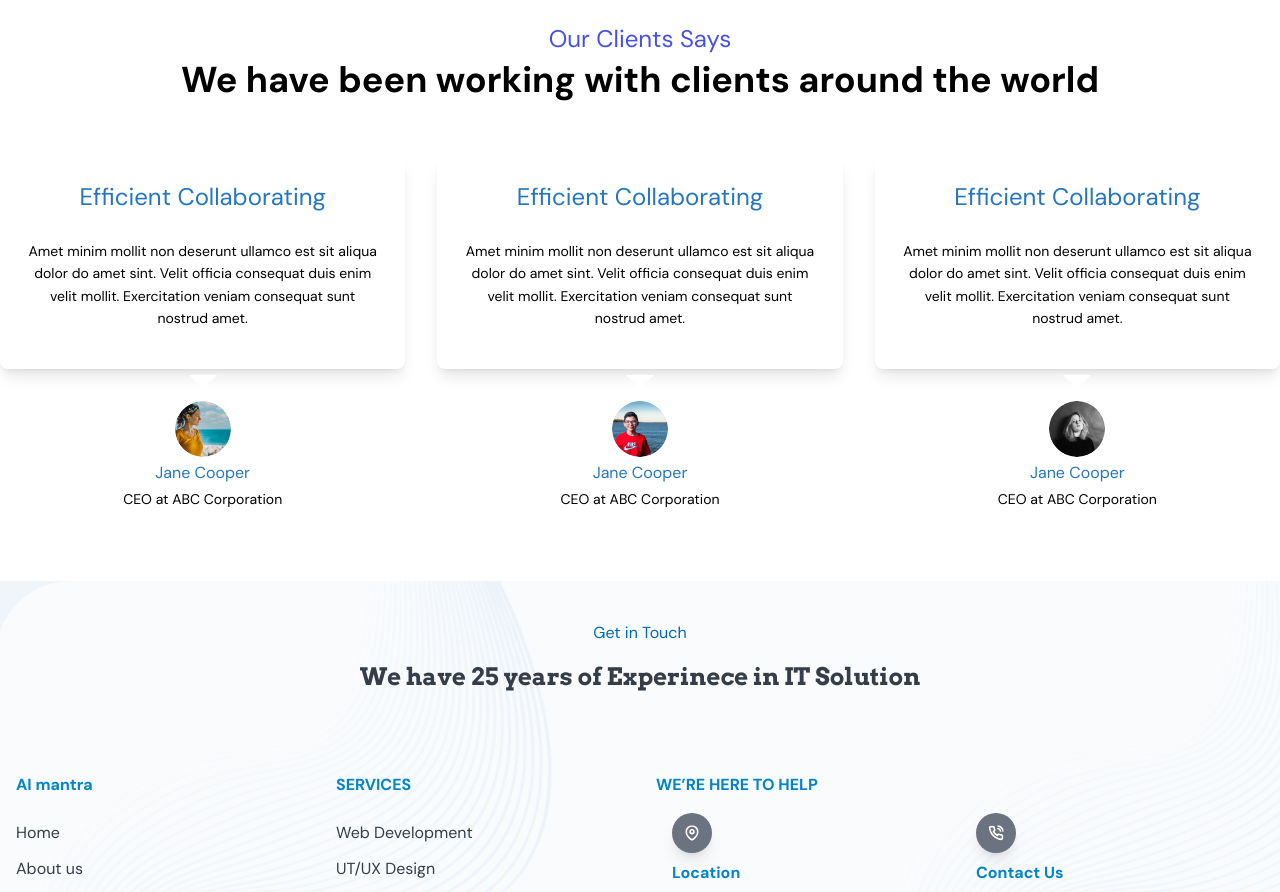
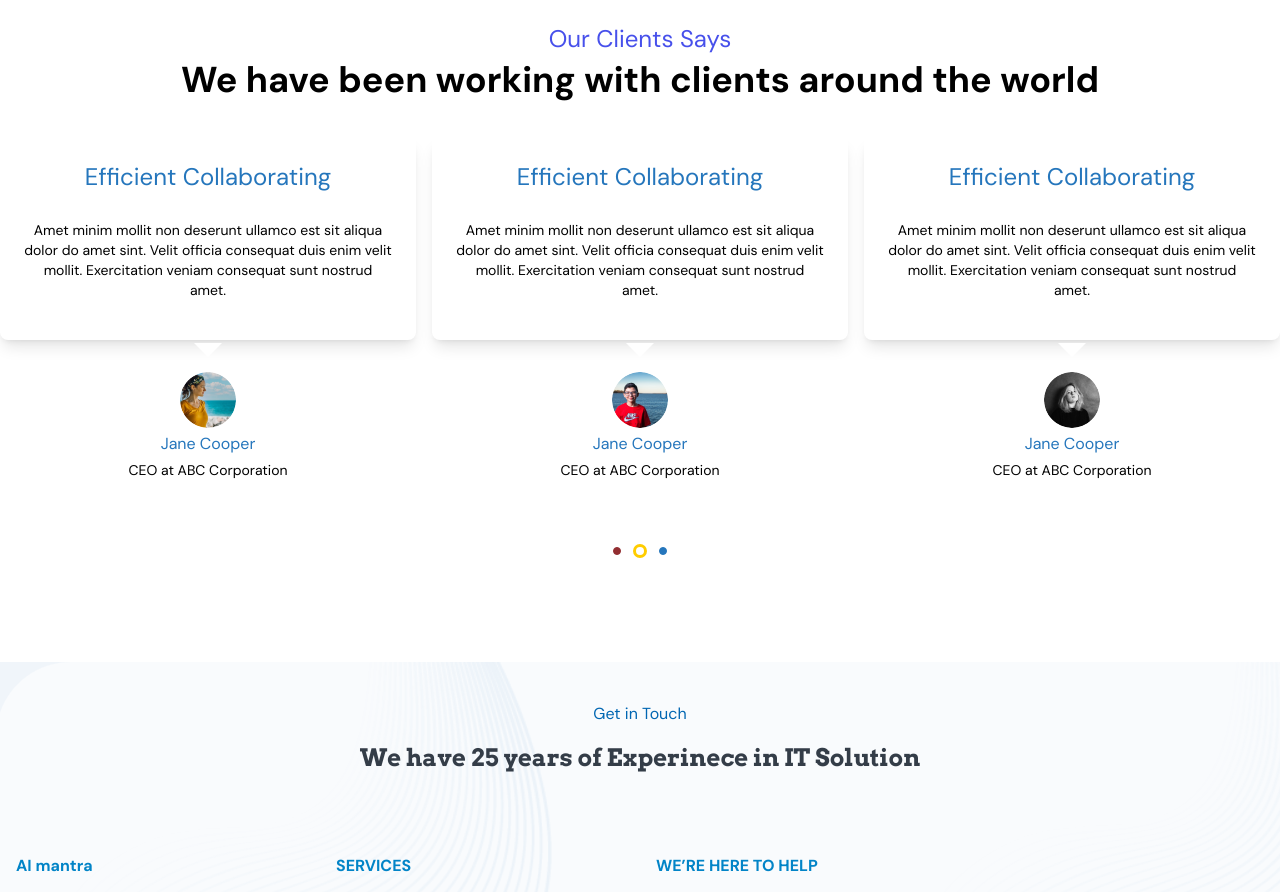
Before and after one commit to freakinrkb/Frontend_dashboard, a React (Vite) app: page / in a window 1280 px wide. Shown: the part 3180-4072 px from the top of the page. Built offline with nearby package versions, Linux system fonts and the light colour scheme.

Commit message:
Carausel Added

```diff
--- a/src/components/Home/ClientFeedback.jsx
+++ b/src/components/Home/ClientFeedback.jsx
@@ -1,8 +1,22 @@
 import "@styles/Home/ClientFeedback.css";
+import { useEffect } from "react";
 import img1 from "@assets/Picture.png";
 import img2 from "@assets/Picture (1).png";
 import img3 from "@assets/Picture (2).png";
+import scrollDots from "@assets/scroll-dots.svg";
 const ClientFeedback = () => {
+  const centerScroll = () => {
+    const container = document.querySelector(".scroll-container");
+    if (container) {
+      const scrollLeft = (container.scrollWidth - container.clientWidth) / 2;
+      container.scrollLeft = scrollLeft;
+    }
+  };
+
+  // Call the centerScroll function when the component mounts
+  useEffect(() => {
+    centerScroll();
+  }, []);
   return (
     <section className="py-10">
       <div className="container">
@@ -16,13 +30,13 @@ const ClientFeedback = () => {
             </b>
           </div>
         </div>
-        <div className="grid grid-cols-1 gap-8 pb-8 pt-5 sm:grid-cols-2 md:grid-cols-3">
-          <div className="flex flex-col items-center">
+        <div className="scroll-container gap-4 overflow-x-auto">
+          <div className="flex min-w-[min(25rem,100%)] flex-grow flex-col items-center">
             <div className="rounded-lg p-6 text-center shadow-lg">
               <div className=" text-2xl leading-[32px] text-[#2576BC]">
                 Efficient Collaborating
               </div>
-              <div className="clip-triangle  text-darkslateblue inline-block py-4 text-sm leading-[160.28%]">
+              <div className="clip-triangle  text-darkslateblue inline-block py-4 text-sm ">
                 Amet minim mollit non deserunt ullamco est sit aliqua dolor do
                 amet sint. Velit officia consequat duis enim velit mollit.
                 Exercitation veniam consequat sunt nostrud amet.
@@ -42,12 +56,12 @@ const ClientFeedback = () => {
               </div>
             </div>
           </div>
-          <div className="flex flex-col items-center ">
+          <div className="flex min-w-[min(25rem,100%)] flex-grow flex-col items-center ">
             <div className="rounded-lg p-6 text-center shadow-lg">
               <div className=" text-2xl leading-[32px] text-[#2576BC]">
                 Efficient Collaborating
               </div>
-              <div className="clip-triangle text-darkslateblue inline-block py-4 text-sm leading-[160.28%]">
+              <div className="clip-triangle text-darkslateblue inline-block py-4 text-sm ">
                 Amet minim mollit non deserunt ullamco est sit aliqua dolor do
                 amet sint. Velit officia consequat duis enim velit mollit.
                 Exercitation veniam consequat sunt nostrud amet.
@@ -67,12 +81,12 @@ const ClientFeedback = () => {
               </div>
             </div>
           </div>
-          <div className="flex flex-col items-center">
+          <div className="flex min-w-[min(25rem,100%)] flex-grow flex-col items-center">
             <div className="rounded-lg p-6 text-center shadow-lg">
               <div className=" text-2xl leading-[32px] text-[#2576BC]">
                 Efficient Collaborating
               </div>
-              <div className="clip-triangle  text-darkslateblue inline-block py-4 text-sm leading-[160.28%]">
+              <div className="clip-triangle  text-darkslateblue inline-block py-4 text-sm ">
                 Amet minim mollit non deserunt ullamco est sit aliqua dolor do
                 amet sint. Velit officia consequat duis enim velit mollit.
                 Exercitation veniam consequat sunt nostrud amet.
@@ -93,6 +107,9 @@ const ClientFeedback = () => {
             </div>
           </div>
         </div>
+        <div className="my-16 flex items-center justify-center">
+          <img src={scrollDots} alt="" />
+        </div>
       </div>
     </section>
   );
--- a/src/styles/App.css
+++ b/src/styles/App.css
@@ -29,6 +29,25 @@ a {
   transition: opacity 0.5s ease-in-out;
 }
 
+.scroll-container {
+  display: flex;
+  overflow-x: auto;
+  -webkit-overflow-scrolling: touch; /* Enable smooth scrolling on iOS devices */
+
+  /* Hide scrollbar for webkit browsers (Chrome, Safari) */
+  scrollbar-width: thin;
+  scrollbar-color: transparent transparent;
+}
+
+/* Hide scrollbar for Firefox */
+.scroll-container::-webkit-scrollbar {
+  width: 12px;
+}
+
+.scroll-container::-webkit-scrollbar-thumb {
+  background-color: transparent;
+}
+
 .fade-out {
   opacity: 0;
 }
```
Also changed, not shown: src/assets/scroll-dots.svg (added).
